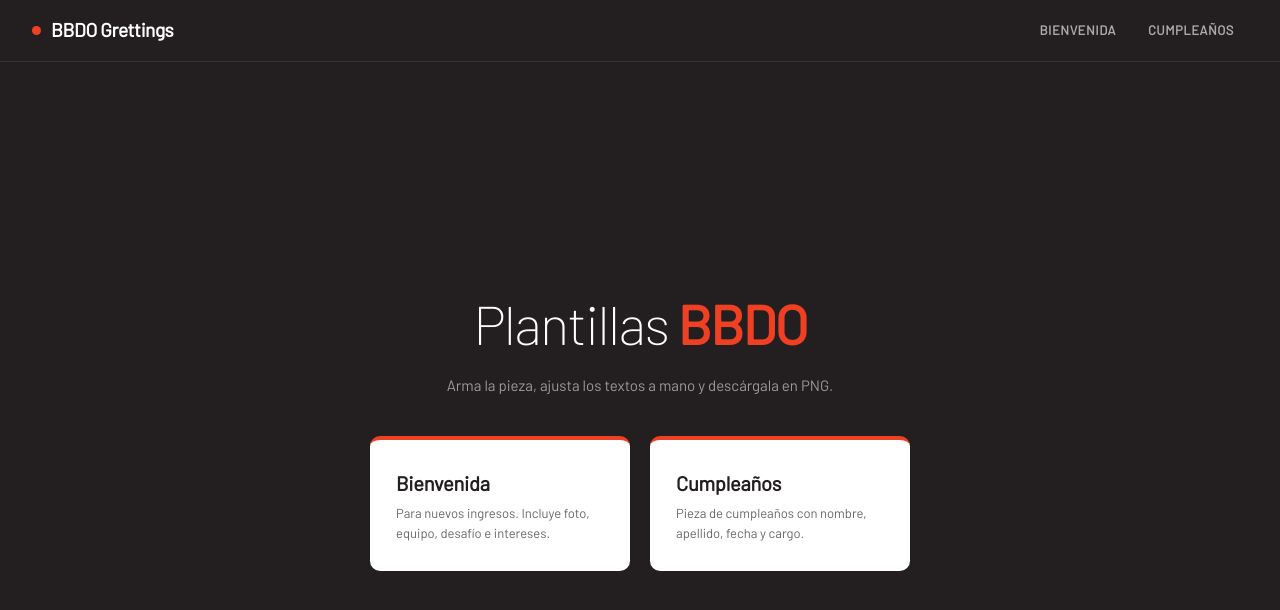
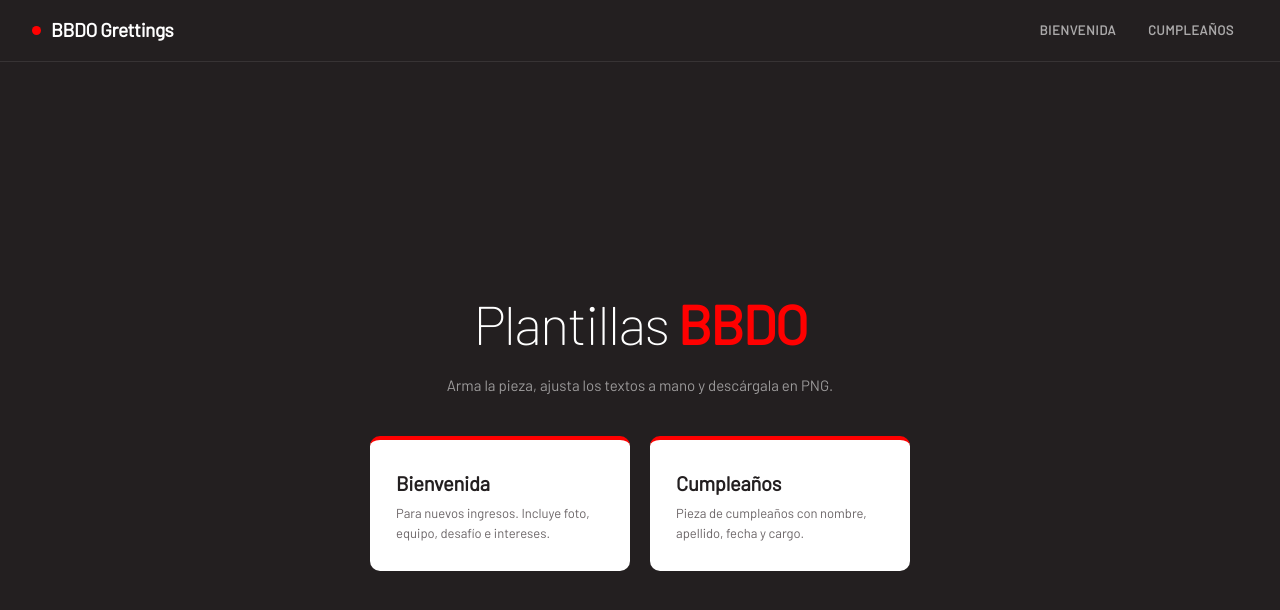
Before and after one commit to mr-gantiva/grettings-bbdo, a Vue app: page / in a window 1280 px wide. Shown: the top 610 px of the page. Built offline with nearby package versions, Linux system fonts and the light colour scheme.

Commit message:
feat: -add new styles

```diff
--- a/src/assets/styles/marca.scss
+++ b/src/assets/styles/marca.scss
@@ -4,7 +4,9 @@
    un valor acá lo cambia en las tarjetas y en la interfaz a la vez. */
 
 :root {
-  --bbdo-rojo: #ef4023;
+//   --bbdo-rojo: #ef4023;
+//   --bbdo-rojo-hover: #d43419;
+  --bbdo-rojo: #ff0000;
   --bbdo-rojo-hover: #d43419;
   --bbdo-rojo-tenue: rgba(239, 64, 35, 0.14);
   --bbdo-negro: #231f20;
```
